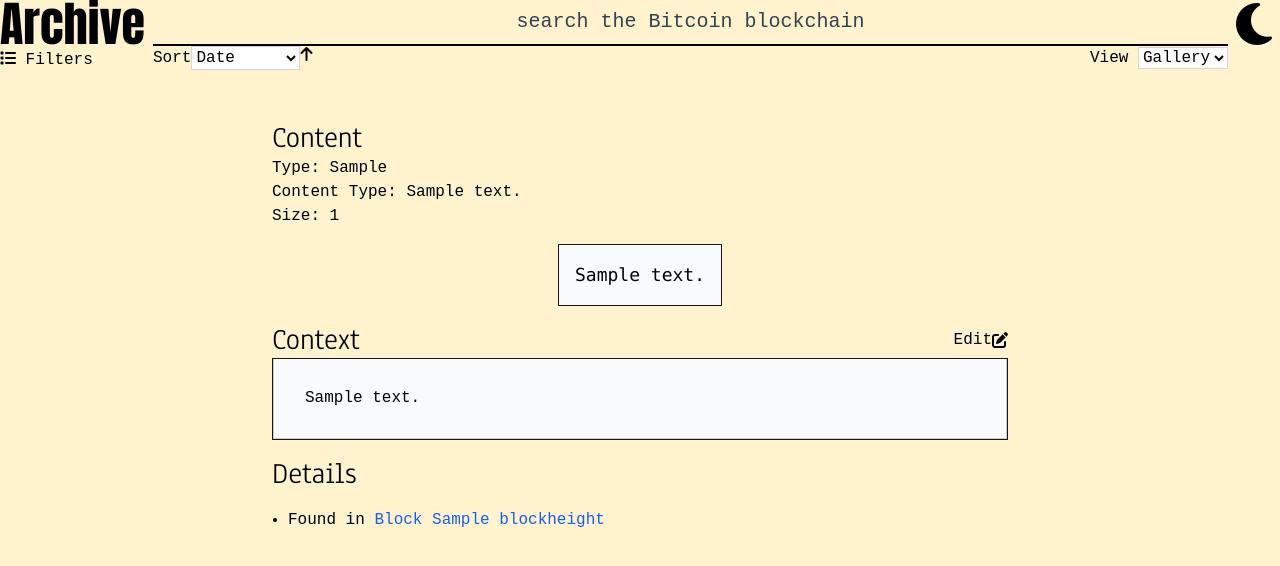
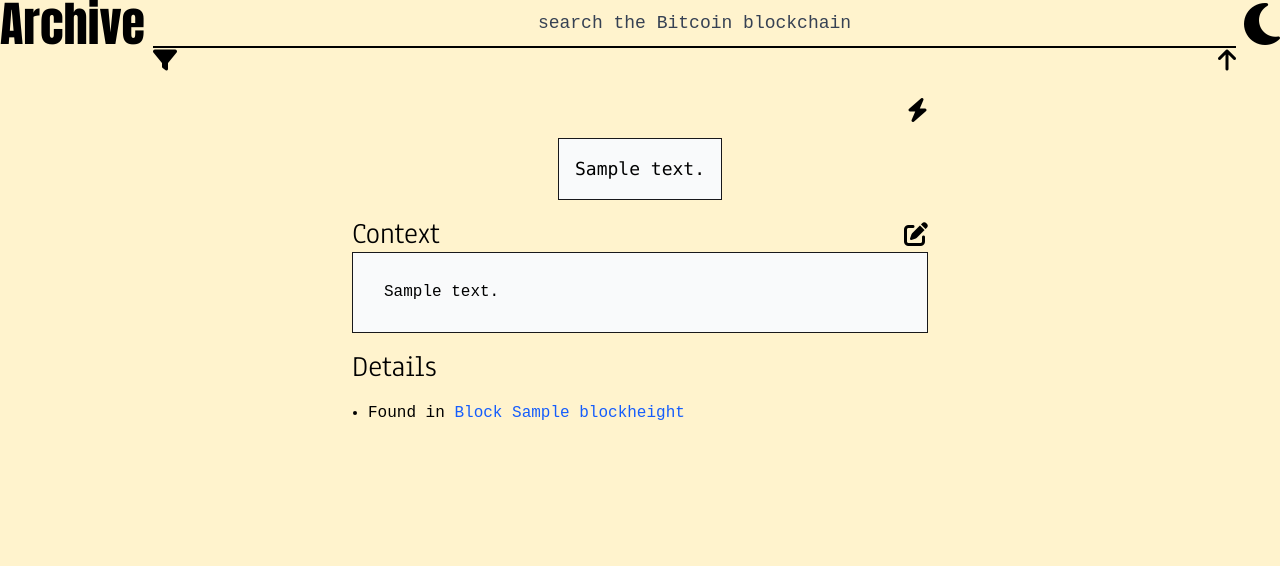
Before and after one commit to jtraub91/ordinalsarchive, a Django app: template pages/templates/context.html in a window 1280 px wide. Shown: the top 566 px of the page. Run offline with Django 5.2, Linux system fonts and the light colour scheme; the template is opened without the code that fills it: most values are stand-ins (such as "Sample title", 1, 10 or a date in 2020).

Commit message:
lightning modal and other front end subtelties

```diff
--- a/ordinalsarchive/static/css/main.css
+++ b/ordinalsarchive/static/css/main.css
@@ -31,3 +31,8 @@ body {
 .ql-toolbar {
   background-color: #18181b;
 }
+
+/* Hide Quill snow theme border in context editor */
+#context_editor_container .ql-container.ql-snow {
+  border: none !important;
+}
--- a/ordinalsarchive/static/js/main.js
+++ b/ordinalsarchive/static/js/main.js
@@ -87,15 +87,11 @@ if (context_editor){
     theme: "snow",
     modules: {
       toolbar: [
-        [{ 'header': 1 }, { 'header': 2 }, { 'header': 3 }],
-        ['bold', 'italic', 'underline', 'strike'],
+        [{ 'header': 1 }, { 'header': 2 }],
+        ['bold', 'italic', 'underline'],
         ['blockquote', 'code-block'],
         [{ 'list': 'ordered'}, { 'list': 'bullet' }],
-        [{ 'indent': '-1' }, { 'indent': '+1' }],
-        [{ 'script': 'super' }, { 'script': 'sub' }],
-        [{ 'direction': 'rtl' }],
-        [{ 'font': [] }],
-        ['link', 'image', 'video']
+        ['link', 'image']
       ]
     },
     readOnly: true,
@@ -181,3 +177,43 @@ if (context_editor){
     }
   });
 }
+
+// Lightning Tip Modal logic
+(function() {
+  const tipBtn = document.getElementById('tip_lightning_btn');
+  const tipModal = document.getElementById('tip_lightning_modal');
+  const tipClose = document.getElementById('tip_lightning_close');
+  const invoiceEl = document.getElementById('lightning_invoice');
+  const feedbackEl = document.getElementById('tip_feedback');
+
+  if (tipBtn && tipModal && tipClose) {
+    tipBtn.addEventListener('click', () => {
+      tipModal.classList.remove('hidden');
+      document.body.style.overflow = 'hidden';
+    });
+    tipClose.addEventListener('click', () => {
+      tipModal.classList.add('hidden');
+      document.body.style.overflow = '';
+    });
+    tipModal.addEventListener('click', (e) => {
+      if (e.target === tipModal) {
+        tipModal.classList.add('hidden');
+        document.body.style.overflow = '';
+      }
+    });
+    document.addEventListener('keydown', function(e) {
+      if (e.key === 'Escape') {
+        tipModal.classList.add('hidden');
+        document.body.style.overflow = '';
+      }
+    });
+  }
+  if (invoiceEl && feedbackEl) {
+    invoiceEl.addEventListener('click', () => {
+      navigator.clipboard.writeText(invoiceEl.textContent).then(() => {
+        feedbackEl.textContent = 'Invoice copied!';
+        setTimeout(() => { feedbackEl.textContent = ''; }, 1200);
+      });
+    });
+  }
+})();
--- a/pages/templates/base.html
+++ b/pages/templates/base.html
@@ -29,12 +29,23 @@
       <div class="flex">
         <div>
           <a href="/">
-            <h1 class="text-5xl font-anton">Archive</h1>
+            <img class="inline-block md:hidden w-12 h-12"
+              src="/static/images/logo.svg" alt="Ordinals Archive Logo"/>
+            <h1 class="text-5xl font-anton hidden md:block">Archive</h1>
           </a>
+        </div>
+        <div class="grow ml-2 h-12 relative">
+            <div class="text-xl h-full">
+              <input
+                value="{{ request.GET.q|default_if_none:'' }}"
+                name="q"
+                class="w-full h-full p-2 border-b-2 text-sm md:text-lg border-black dark:border-pink-500 placeholder:text-center placeholder:text-gray-700 dark:placeholder:text-gray-300 dark:placeholder:text-center"
+                type="text" placeholder="search the Bitcoin blockchain"/>
+            </div>
+            <div class="flex flex-row justify-between w-full absolute text-sm md:text-lg top-full">
               <div class="cursor-pointer flex" id="filters_toggle">
-            <label for="filters" class="cursor-pointer">
-              <i class="fa-solid fa-list my-auto"></i>
-              <span>Filters</span>
+                <label for="filters" class="cursor-pointer flex">
+                  <i class="fa-solid fa-filter text-2xl my-auto" title="filters"></i>
                 </label>
               </div>
               <div id="filters" class="hidden absolute bg-white/80 dark:bg-zinc-800/80 border border-gray-300 dark:border-zinc-700 shadow-lg p-4 z-50 min-w-[220px]">
@@ -90,24 +101,17 @@
                   </li>
                 </ol>
               </div>
-        </div>
-        <div class="grow ml-2">
-            <div class="text-xl">
-              <input
-                value="{{ request.GET.q|default_if_none:'' }}"
-                name="q"
-                class="w-full p-2 border-b-2 border-black dark:border-pink-500 placeholder:text-center placeholder:text-gray-700 dark:placeholder:text-gray-300 dark:placeholder:text-center"
-                type="text" placeholder="search the Bitcoin blockchain"/>
-            </div>
-            <div class="flex flex-row justify-between">
-              <div class="flex flex-row">
-                <label for="sort_select">
+              <div class="flex flex-row gap-1">
+                <div class="my-0.5 hidden">
+                  <label class="hidden" for="sort_select">
                     Sort
                   </label>
-                <select name="sort" id="sort_select" class="bg-white dark:bg-zinc-900 text-black dark:text-white border border-gray-300 dark:border-zinc-700">
-                  <option value="date" {% if request.GET.sort == "date" %}selected{% endif %}>Date</option>
-                  <option value="relevance" {% if request.GET.sort == "relevance" %}selected{% endif %}>Relevance</option>
+                  <select name="sort" title="Sort By" id="sort_select" class="border-black border-2 p-0.5 appearance-none text-center bg-white text-sm dark:bg-zinc-900 text-black dark:text-white  dark:border-zinc-700">
+                    <option value="date" {% if request.GET.sort == "date" %}selected{% endif %}>timestamp</option>
+                    <option value="relevance" {% if request.GET.sort == "relevance" %}selected{% endif %}>relevance</option>
                   </select>
+                </div>
+                <i class="fa-solid text-2xl fa-arrow-up cursor-pointer" id="order_toggle"></i>
                 <div class="hidden">
                   <label for="order_select">
                     Order
@@ -117,23 +121,23 @@
                     <option value="desc" {% if request.GET.order == "desc" %}selected{% endif %}>Descending</option>
                   </select>
                 </div>
-                <i class="fa-solid fa-arrow-up cursor-pointer" id="order_toggle"></i>
-              </div>
-              <div>
-                <label for="view_select">
+
+                <div class="my-0.5 hidden">
+                  <label class="hidden" for="view_select">
                     View
                   </label>
-                <select name="view" id="view_select" class="bg-white dark:bg-zinc-900 text-black dark:text-white border border-gray-300 dark:border-zinc-700">
-                  <option value="gallery" {% if request.GET.view == "gallery" %}selected{% endif %}>Gallery</option>
-                  <option value="list" {% if request.GET.view == "list" %}selected{% endif %}>List</option>
+                  <select name="view" title="View" id="view_select" class="border-black border-2 p-0.5 appearance-none text-center bg-white text-sm dark:bg-zinc-900 text-black dark:text-white  dark:border-zinc-700">
+                    <option value="gallery" {% if request.GET.view == "gallery" %}selected{% endif %}>gallery</option>
+                    <option value="list" {% if request.GET.view == "list" %}selected{% endif %}>list</option>
                   </select>
+                </div>
               </div>
             </div>
 
         </div>
         <div title="Toggle dark mode" id="darkmode_toggle"
           class="cursor-pointer">
-          <i class="fa-solid fa-moon text-5xl mx-2"></i>
+          <i class="fa-solid fa-moon text-5xl ml-2"></i>
         </div>
       </div>
     </form>
--- a/pages/templates/components/context_editor.html
+++ b/pages/templates/components/context_editor.html
@@ -1,6 +1,6 @@
 <div class="border border-zinc-900 dark:border-lime-500" id="context_editor_container">
   <div id="context_editor"
-    class="p-4 text-lg text-black dark:text-white font-mono  break-all bg-gray-50 dark:bg-zinc-900">
+    class="p-4 text-lg text-black dark:text-white font-mono break-all bg-gray-50 dark:bg-zinc-900">
       {% if context_html %}
         {{ context_html|safe }}
       {% else %}
--- a/pages/templates/context.html
+++ b/pages/templates/context.html
@@ -2,15 +2,34 @@
 
 {% block content %}
 <div class="flex flex-col w-full items-center justify-center min-w-xs">
-  <div class="w-full max-w-3xl mt-4 px-4">
-    <h2 class="text-3xl font-anaheim">Content</h2>
-    <p>Type: {{ object_type }}</p>
-    <p>Content Type: {{ content_type }}</p>
-    <p>Size: {{ content_size }}</p>
+  <div class="w-full max-w-[576px] mt-4 flex flex-row justify-between">
+    <h2 class="text-3xl font-anaheim">
+    {% if object_type|lower == "block" %}
+      <span>Block {{ blockheight }}</span>
+    {% elif object_type|lower == "tx" %}
+      <div class="flex flex-col items-start">
+        <span>Tx {{ tx_n }}</span>
+        <span class="text-lg">of block {{ blockheight }}</span>
+      </div>
+    {% elif object_type|lower == "txin" %}
+      <div class="flex flex-col items-start">
+        <span>Coinbase ScriptSig</span>
+        <span class="text-lg">of block {{ blockheight }}</span>
+      </div>
+    {% elif object_type|lower == "txout" %}
+      <div class="flex flex-col items-start">
+        <span>OP_RETURN</span>
+        <span class="text-lg">in Tx {{ tx_n }} (output {{ txout_n }}) of block {{ blockheight }}</span>
+      </div>
+    {% elif object_type|lower == "inscription" %}
+      <span>Inscription</span>
+    {% endif %}
+    </h2>
+    <i id="tip_lightning_btn" class="my-auto cursor-pointer fa-solid fa-bolt text-2xl hover:text-yellow-200" title="Tip this content"></i>
   </div>
 
-  <div class="w-full max-w-3xl px-4 mt-4">
-    <div class="max-w-[576px] w-fit m-auto border border-zinc-900 dark:border-lime-500">
+  <div class="w-full max-w-[576px]  mt-4">
+    <div class="w-fit m-auto border border-zinc-900 dark:border-lime-500">
       <!-- Content -->
       <div class="text-lg text-black dark:text-white font-mono  break-all bg-gray-50 dark:bg-zinc-900" id="content-text">
         {% if content_text %}
@@ -26,32 +45,28 @@
     </div>
   </div>
 
-  <div class="w-full max-w-3xl px-4 mt-4">
-    <div class="flex justify-between">
+  <div class="w-full max-w-[576px]  mt-4">
+    <div class="flex justify-between max-w-[576px] m-auto">
       <h3 class="text-3xl font-anaheim">Context</h3>
       <div class="flex gap-2">
-        <button class="flex cursor-pointer" id="context_edit">
-          <span class="my-auto">Edit</span>
+        <button class="flex cursor-pointer text-2xl" id="context_edit">
           <i class="fa-solid fa-pen-to-square my-auto"></i>
         </button>
-        <button class="cursor-pointer hidden" id="context_save">
-          <span class="my-auto">Save</span>
-          <i class="fa-solid fa-bolt my-auto"></i>
+        <button class="cursor-pointer hidden text-2xl" id="context_save">
+          <i class="fa-solid fa-download my-auto"></i>
         </button>
-        <button class="cursor-pointer hidden" id="context_cancel">
-          <span class="my-auto">Cancel</span>
+        <button class="cursor-pointer hidden text-2xl" id="context_cancel">
           <i class="fa-solid fa-rotate-left my-auto"></i>
         </button>
       </div>
     </div>
-
     {% include "components/context_editor.html" %}
   </div>
 
 
-  <div class="w-full max-w-3xl px-4 mt-4">
+  <div class="w-full max-w-[576px]  mt-4">
     <h3 class="text-3xl font-anaheim">Details</h3>
-    <div class="w-full max-w-3xl px-4 mt-4">
+    <div class="w-full max-w-[576px] px-4 mt-4">
       <ul class="list-disc">
         <li>
           Found in
@@ -62,4 +77,24 @@
     </div>
   </div>
 </div>
+
+<!-- Lightning Tip Modal -->
+<div id="tip_lightning_modal" class="fixed inset-0 z-50 flex items-center justify-center bg-black/80 hidden" role="dialog" aria-modal="true">
+  <div class="bg-[#fff3cd] dark:bg-zinc-900 text-black dark:text-white shadow-lg p-6 max-w-sm w-full border border-zinc-900 dark:border-lime-500" style="border-radius:0;">
+    <button class="absolute top-2 right-2 text-2xl text-zinc-400 hover:text-black dark:hover:text-white" id="tip_lightning_close" aria-label="Close" style="border-radius:0;">&times;</button>
+    <div class="flex items-center mb-2">
+      <i class="fa-solid fa-bolt text-yellow-400 text-2xl mr-2"></i>
+      <h2 class="text-xl font-bold">Tip</h2>
+    </div>
+    <div class="flex flex-col items-center mb-2">
+      <div id="lightning_qr" class="w-36 h-36 flex items-center justify-center bg-white dark:bg-zinc-800 border border-zinc-900 dark:border-lime-500 mb-2" style="border-radius:0;">
+        <span class="text-zinc-400 dark:text-gray-500">[QR CODE]</span>
+      </div>
+      <div class="w-full">
+        <code id="lightning_invoice" class="bg-white dark:bg-zinc-800 border border-zinc-900 dark:border-lime-500 p-2 text-xs select-all block cursor-pointer whitespace-pre-line break-words w-full text-black dark:text-white" style="border-radius:0;">lnbc1dummybolt11invoiceexamplethatcanbeverylongandmayrequirehorizontalorscroll...</code>
+      </div>
+    </div>
+    <div id="tip_feedback" class="text-xs text-zinc-600 dark:text-lime-400 mt-2"></div>
+  </div>
+</div>
 {% endblock %}
--- a/pages/views.py
+++ b/pages/views.py
@@ -297,6 +297,7 @@ def context(request, context_id: int):
             "context_id": context_row.id,
             "blockheight": block.blockheight,
             "blockheaderhash": block.blockheaderhash,
+            "tx_n": tx.n if tx else None,
             "txid": tx.txid if tx else None,
             "txout_n": txout.n if txout else None,
             "txin_n": txin.n if txin else None,
--- a/pyproject.toml
+++ b/pyproject.toml
@@ -16,6 +16,7 @@ dependencies = [
     "dotenv (>=0.9.9,<0.10.0)",
     "daphne (>=4.1.2,<5.0.0)",
     "gunicorn (>=23.0.0,<24.0.0)",
+    "gl-client (>=0.3.0,<0.4.0)",
 ]
 
 
```
Also changed, not shown: ordinalsarchive/settings.py (+14 -0 lines), ordinalsarchive/static/dist/tailwind.css, ordinalsarchive/static/images/logo.svg (added), 1 other file. Lines whose indentation alone changed are shown as unchanged.
